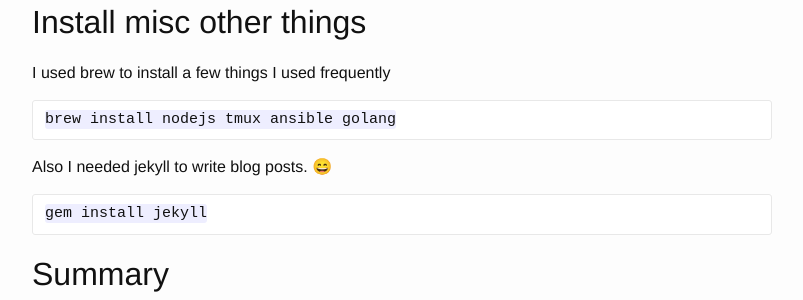
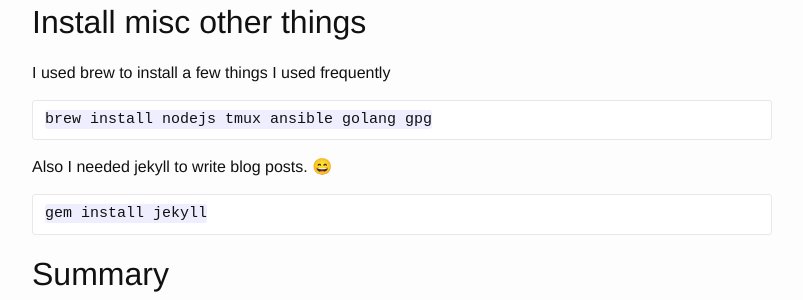
Before and after one commit to geekgonecrazy/geekgonecrazy.github.io, a Jekyll site: the page built from _posts/2015-09-19-osx-setup.md, in a window 1280 px wide and 1400 px high, scrolled down 10215 px. Shown: the part 228-528 px from the top of the window, without its empty margins (238-1041 px from the left). Built offline with Jekyll 4.4.1, drawn with Linux system fonts in a browser that asks for light colours; emoji names are drawn with the system emoji font; comment, search, counter and statistics services are not loaded; some of the changed text lies outside the part shown.

Commit message:
update commands installed with brew

````diff
--- a/_posts/2015-09-19-osx-setup.md
+++ b/_posts/2015-09-19-osx-setup.md
@@ -229,7 +229,7 @@ git config --global user.name "Your Name"
 I used brew to install a few things I used frequently
 
 ```
-brew install nodejs tmux ansible golang
+brew install nodejs tmux ansible golang gpg
 ```
 
 Also I needed jekyll to write blog posts.  :smile:
@@ -252,4 +252,4 @@ Great OS.  Lots of tools for developers.  If you have some program you can't liv
 * Remove postgres.app and sequel pro due to them never being used.
 * Swapped out spotify for Google Play Music Desktop Player
 * Removed teamviewer and join.me
-* Added golang to those installed with brew
+* Added golang and gpg to those installed with brew
````
